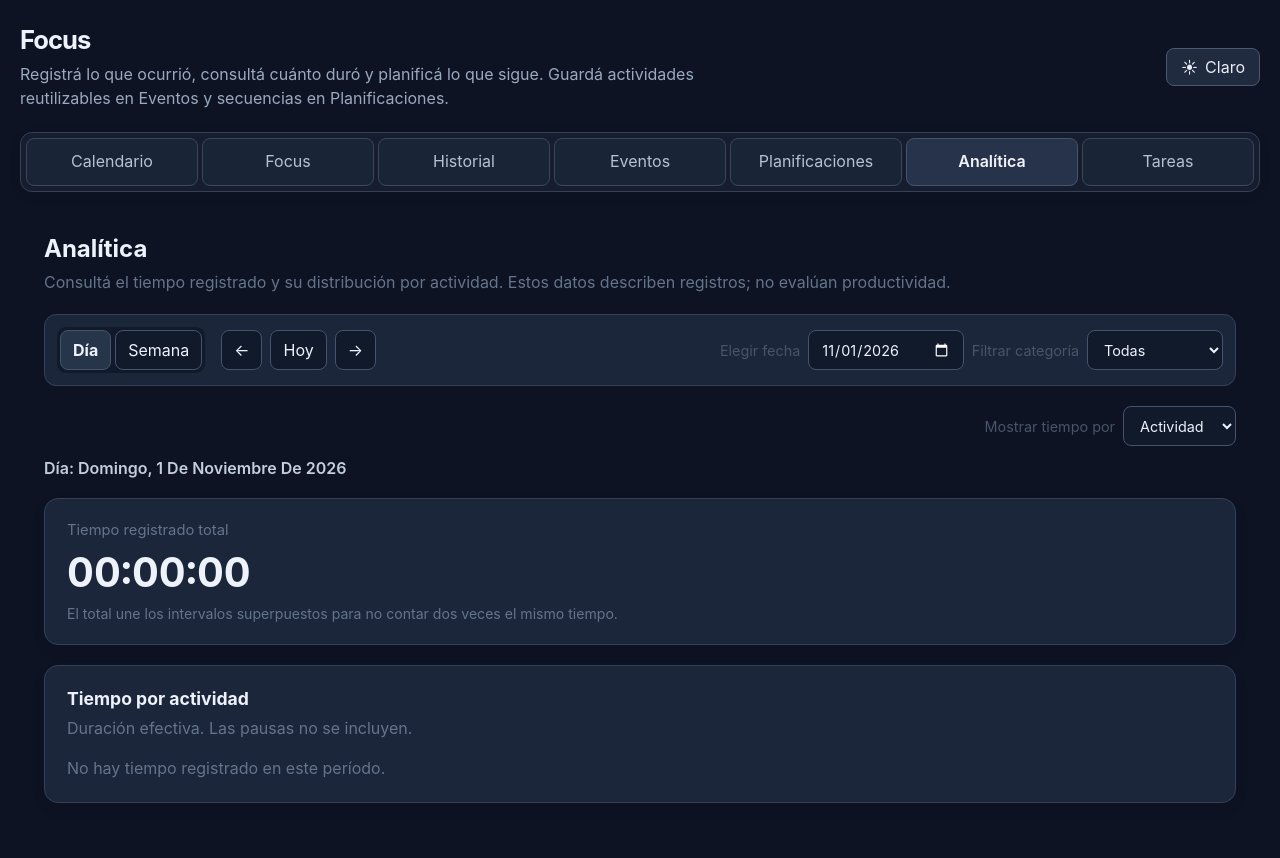
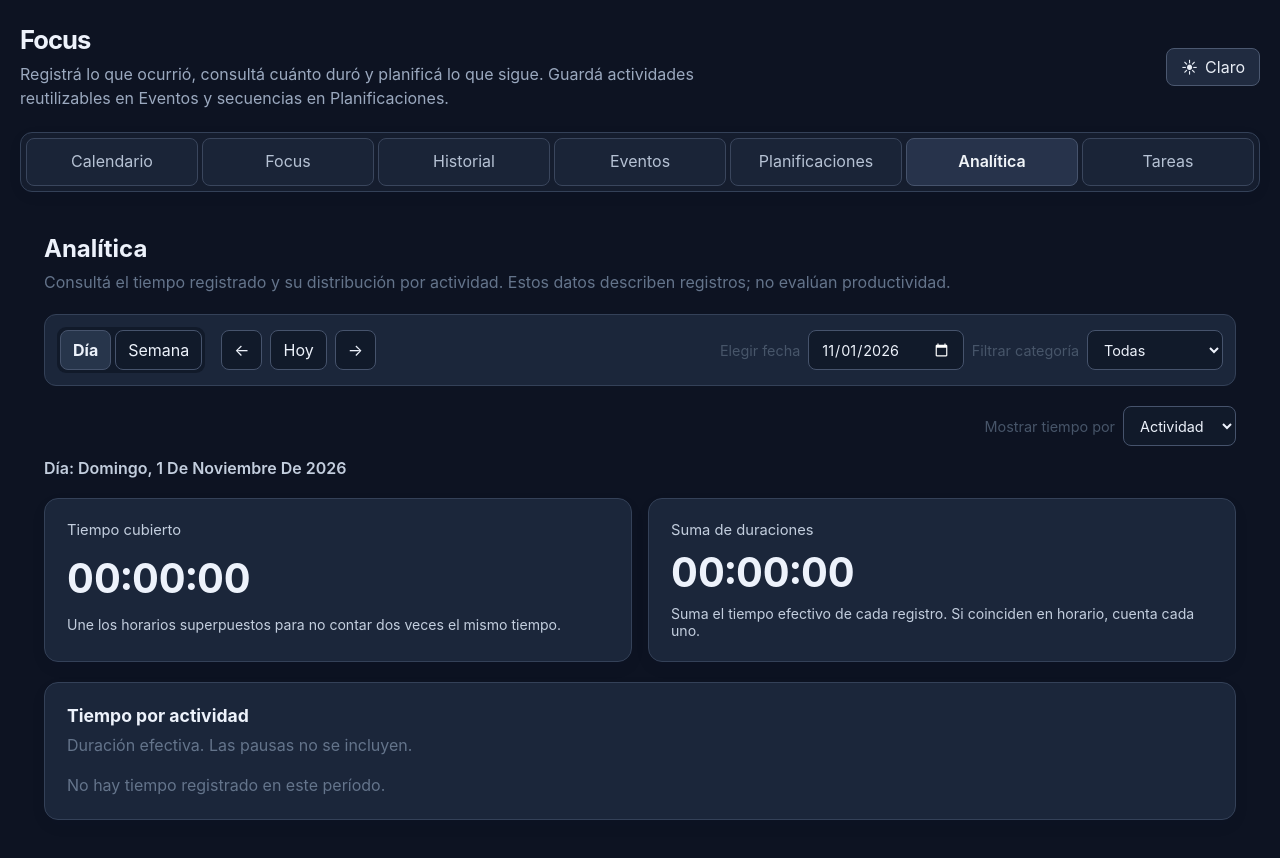
Before and after one commit to Fabrizio-Jauregui/Pag-web-registros-Codex, a React (Vite) app: page / in a window 1280 px wide. Both pictures are taken after a click on the button "Analítica". Shown: the top 858 px of the page. Built offline with nearby package versions, Linux system fonts and the light colour scheme.

Commit message:
Distingue tiempo cubierto y suma en analitica

```diff
--- a/src/domain/tiempo/analiticaRegistros.js
+++ b/src/domain/tiempo/analiticaRegistros.js
@@ -124,6 +124,8 @@ export function calcularAnaliticaRegistros(registros, eventos, inicio, fin, ahor
     const agrupamiento = ["categoria", "tarea"].includes(opciones.agruparPor) ? opciones.agruparPor : "evento"
     return {
         totalSegundos: calcularTiempoRegistradoEnPeriodo(registrosFiltrados, inicio, fin, ahora),
+        sumaDuracionesSegundos: registrosFiltrados.reduce((total, registro) => total
+            + calcularTiempoRegistradoEnPeriodo([registro], inicio, fin, ahora), 0),
         porEvento: agrupamiento === "evento" ? agruparTiempoPorEvento(registrosFiltrados, eventos, inicio, fin, ahora) : [],
         porCategoria: agrupamiento === "categoria" ? agruparTiempoPorCategoria(registrosFiltrados, eventos, categorias, inicio, fin, ahora) : [],
         porTarea: agrupamiento === "tarea" ? agruparTiempoPorTarea(registrosFiltrados, inicio, fin, ahora) : []
--- a/src/features/analitica/AnaliticaRegistros.css
+++ b/src/features/analitica/AnaliticaRegistros.css
@@ -74,6 +74,12 @@
   text-transform: capitalize;
 }
 
+.analitica-resumen-totales {
+  display: grid;
+  grid-template-columns: repeat(2, minmax(0, 1fr));
+  gap: 16px;
+}
+
 .analitica-total,
 .analitica-distribucion {
   padding: 22px;
@@ -126,7 +132,9 @@ html[data-tema="oscuro"] .analitica-selector-agrupamiento select { border-color:
 html[data-tema="oscuro"] .analitica-tipo-periodo { background: #111a2a; }
 html[data-tema="oscuro"] .analitica-tipo-periodo button[aria-pressed="true"] { border-color: #46536c; background: #27354b; }
 html[data-tema="oscuro"] .analitica-evento-etiqueta time,
-html[data-tema="oscuro"] .analitica-periodo-visible { color: #c3cede; }
+html[data-tema="oscuro"] .analitica-periodo-visible,
+html[data-tema="oscuro"] .analitica-total > span,
+html[data-tema="oscuro"] .analitica-total p { color: #c3cede; }
 html[data-tema="oscuro"] .analitica-barra-fondo { background: #303d54; }
 html[data-tema="oscuro"] .analitica-error { background: #3c202b; color: #fda4af; }
 
@@ -136,5 +144,6 @@ html[data-tema="oscuro"] .analitica-error { background: #3c202b; color: #fda4af;
   .analitica-selector-fecha, .analitica-selector-filtro, .analitica-selector-agrupamiento { width: 100%; justify-content: space-between; margin-left: 0; }
   .analitica-total,
   .analitica-distribucion { padding: 16px; }
+  .analitica-resumen-totales { grid-template-columns: 1fr; }
   .analitica-ayuda-solapamientos { font-size: 0.9rem; }
 }
--- a/src/features/analitica/AnaliticaRegistros.jsx
+++ b/src/features/analitica/AnaliticaRegistros.jsx
@@ -36,7 +36,7 @@ export function AnaliticaRegistros({ registros = [], eventos = [], categorias =
             agruparPor,
             categoriaId: agruparPor === "tarea" ? "" : categoriaFiltro
         })
-        : { totalSegundos: 0, porEvento: [], porCategoria: [], porTarea: [] }
+        : { totalSegundos: 0, sumaDuracionesSegundos: 0, porEvento: [], porCategoria: [], porTarea: [] }
     const grupos = agruparPor === "categoria"
         ? analitica.porCategoria
         : agruparPor === "tarea" ? analitica.porTarea : analitica.porEvento
@@ -109,11 +109,18 @@ export function AnaliticaRegistros({ registros = [], eventos = [], categorias =
                 </p>
             ) : (
                 <>
-                    <section className="analitica-total" aria-label="Tiempo registrado del período">
-                        <span>Tiempo registrado total</span>
-                        <strong>{formatearDuracionAnalitica(analitica.totalSegundos)}</strong>
-                        <p>El total une los intervalos superpuestos para no contar dos veces el mismo tiempo.</p>
-                    </section>
+                    <div className="analitica-resumen-totales">
+                        <section className="analitica-total" aria-label="Tiempo cubierto del período">
+                            <span>Tiempo cubierto</span>
+                            <strong>{formatearDuracionAnalitica(analitica.totalSegundos)}</strong>
+                            <p>Une los horarios superpuestos para no contar dos veces el mismo tiempo.</p>
+                        </section>
+                        <section className="analitica-total" aria-label="Suma de duraciones del período">
+                            <span>Suma de duraciones</span>
+                            <strong>{formatearDuracionAnalitica(analitica.sumaDuracionesSegundos)}</strong>
+                            <p>Suma el tiempo efectivo de cada registro. Si coinciden en horario, cuenta cada uno.</p>
+                        </section>
+                    </div>
 
                     <section className="analitica-distribucion" aria-labelledby="titulo-distribucion">
                         <header>
@@ -127,7 +134,7 @@ export function AnaliticaRegistros({ registros = [], eventos = [], categorias =
                         ) : (
                             <>
                                 <p className="analitica-ayuda-solapamientos">
-                                    Cada grupo evita duplicar sus propios solapamientos. Los registros de grupos distintos que coinciden pueden sumar más que el total del período.
+                                    Cada grupo evita duplicar sus propios solapamientos. Los registros de grupos distintos que coinciden pueden superar el tiempo cubierto del período.
                                 </p>
                                 <ol className="analitica-lista-eventos" aria-label={`Duración por ${etiquetaAgrupamiento}, de mayor a menor`}>
                                     {grupos.map(grupo => {
```
Also changed, not shown: 2 other files (tests, documents, lock files or other folders).
